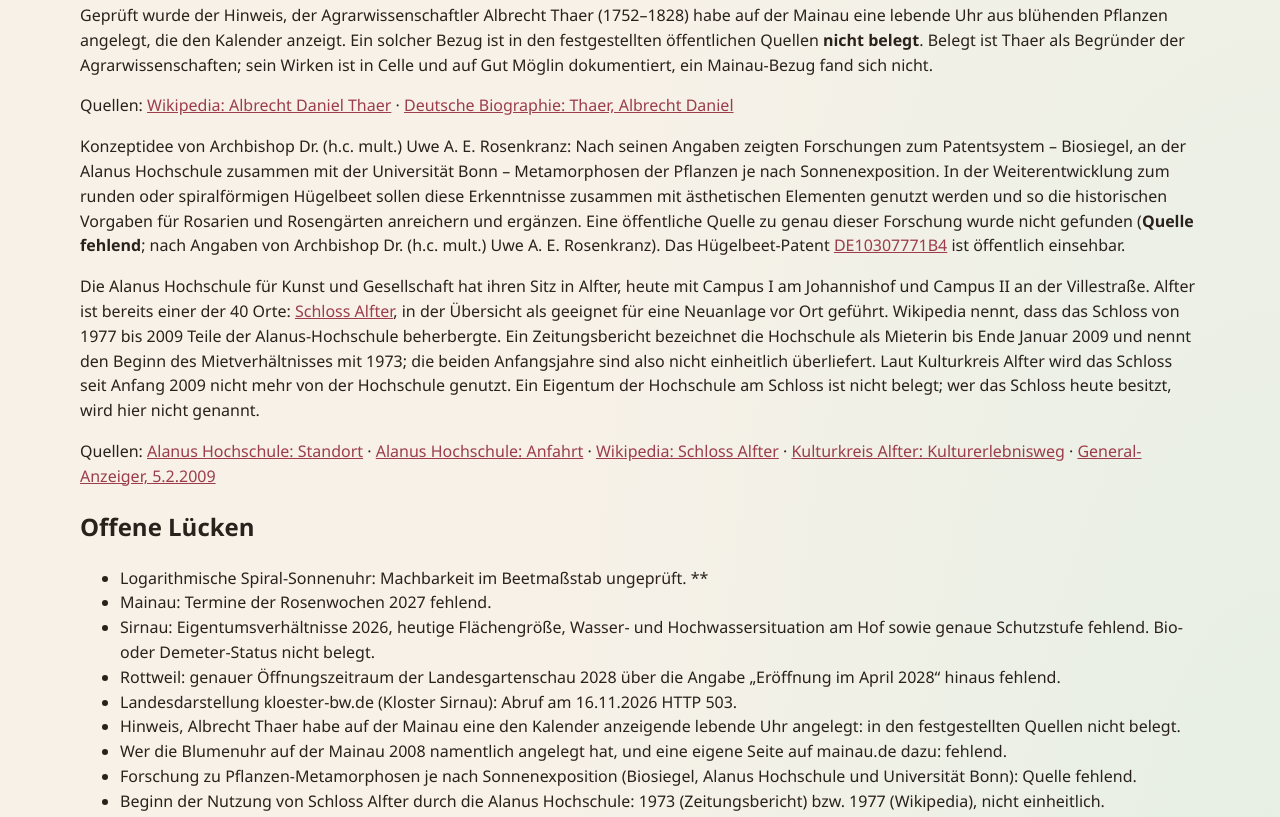
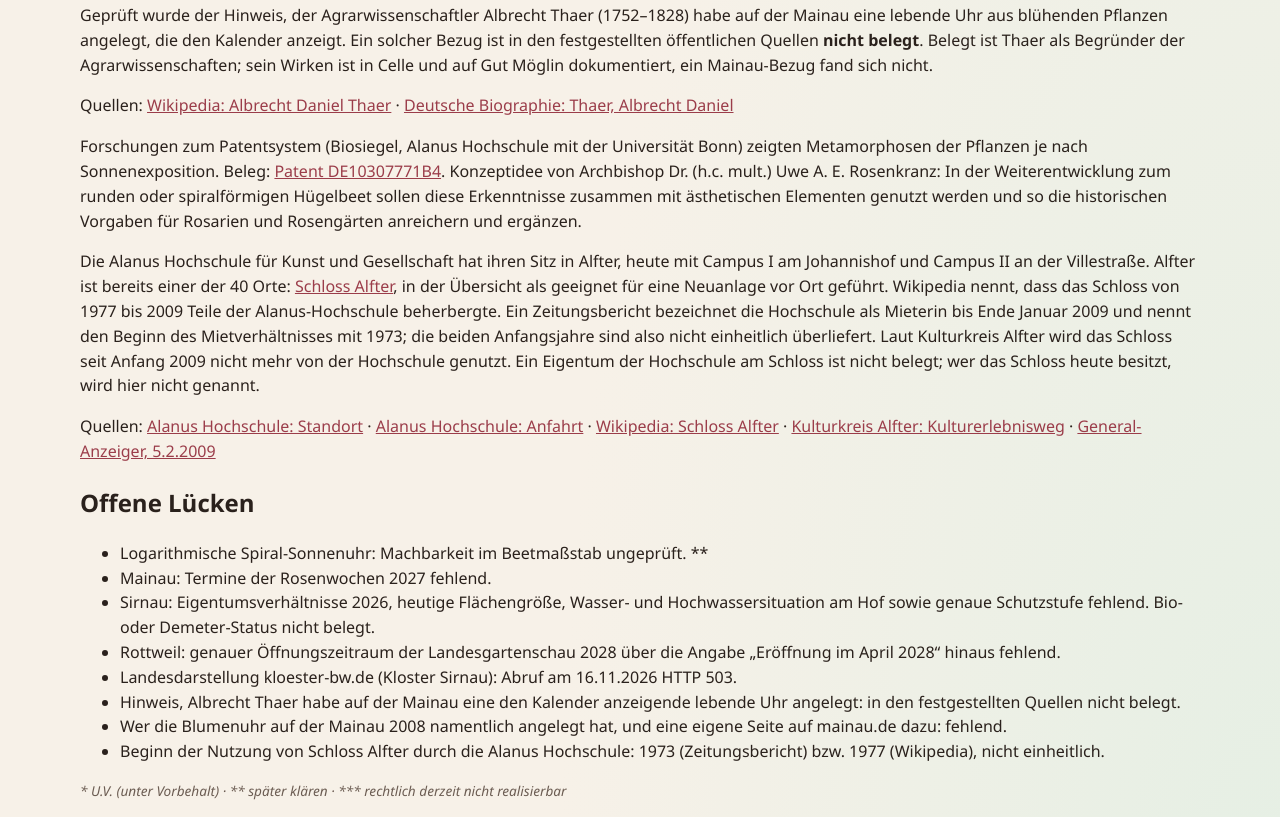
Before and after one commit to Rosary-mom/rosarium-baumeister, a plain HTML site: page funde-2026-11-16.html in a window 1280 px wide. Shown: the part 2311-3128 px from the top of the page. Drawn offline with Linux system fonts and the light colour scheme.

Commit message:
Funde: Forschung Alanus/Uni Bonn als belegt darstellen, Vermerk Quelle fehlend entfernt
Beleg ist das Patent DE10307771B4. Die Konzeptidee bleibt Uwe Rosenkranz zugeschrieben.

```diff
--- a/funde-2026-11-16.html
+++ b/funde-2026-11-16.html
@@ -188,14 +188,11 @@
       <a class="source" href="https://www.deutsche-biographie.de/gnd118621513.html" target="_blank" rel="noopener">Deutsche Biographie: Thaer, Albrecht Daniel</a>
     </p>
     <p>
+      Forschungen zum Patentsystem (Biosiegel, Alanus Hochschule mit der Universität Bonn) zeigten Metamorphosen der Pflanzen je nach Sonnenexposition.
+      Beleg:
+      <a href="https://patents.google.com/patent/DE10307771B4/de" target="_blank" rel="noopener">Patent DE10307771B4</a>.
       Konzeptidee von Archbishop Dr. (h.c. mult.) Uwe A. E. Rosenkranz:
-      Nach seinen Angaben zeigten Forschungen zum Patentsystem – Biosiegel, an der Alanus Hochschule zusammen mit der Universität Bonn – Metamorphosen der Pflanzen je nach Sonnenexposition.
       In der Weiterentwicklung zum runden oder spiralförmigen Hügelbeet sollen diese Erkenntnisse zusammen mit ästhetischen Elementen genutzt werden und so die historischen Vorgaben für Rosarien und Rosengärten anreichern und ergänzen.
-      Eine öffentliche Quelle zu genau dieser Forschung wurde nicht gefunden
-      (<strong>Quelle fehlend</strong>; nach Angaben von Archbishop Dr. (h.c. mult.) Uwe A. E. Rosenkranz).
-      Das Hügelbeet-Patent
-      <a href="https://patents.google.com/patent/DE10307771B4/de" target="_blank" rel="noopener">DE10307771B4</a>
-      ist öffentlich einsehbar.
     </p>
     <p>
       Die Alanus Hochschule für Kunst und Gesellschaft hat ihren Sitz in Alfter, heute mit Campus&nbsp;I am Johannishof und Campus&nbsp;II an der Villestraße.
@@ -226,7 +223,6 @@
       <li>Landesdarstellung kloester-bw.de (Kloster Sirnau): Abruf am 16.11.2026 HTTP 503.</li>
       <li>Hinweis, Albrecht Thaer habe auf der Mainau eine den Kalender anzeigende lebende Uhr angelegt: in den festgestellten Quellen nicht belegt.</li>
       <li>Wer die Blumenuhr auf der Mainau 2008 namentlich angelegt hat, und eine eigene Seite auf mainau.de dazu: fehlend.</li>
-      <li>Forschung zu Pflanzen-Metamorphosen je nach Sonnenexposition (Biosiegel, Alanus Hochschule und Universität Bonn): Quelle fehlend.</li>
       <li>Beginn der Nutzung von Schloss Alfter durch die Alanus Hochschule: 1973 (Zeitungsbericht) bzw. 1977 (Wikipedia), nicht einheitlich.</li>
     </ul>
   </section>
```
